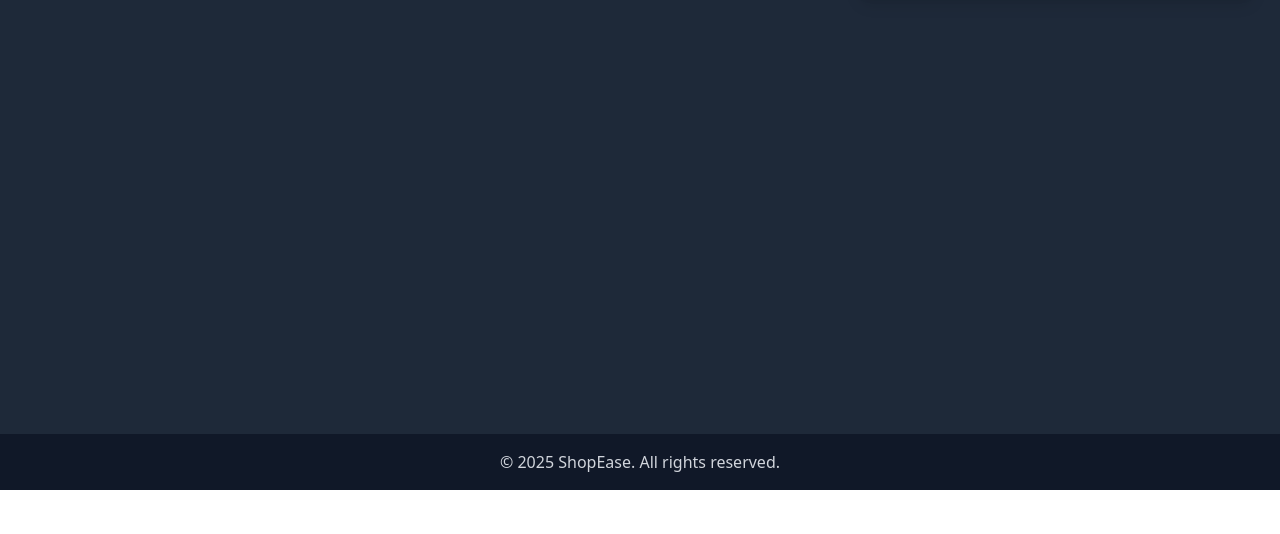
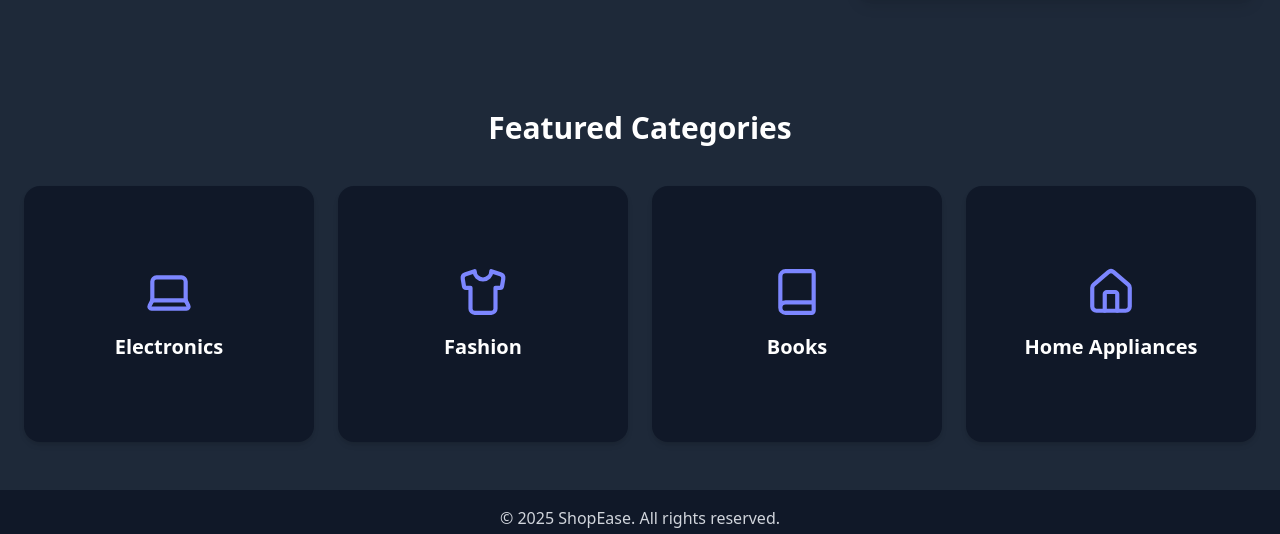
Before and after one commit to akshaypunia0/Fullstack-Shopping-cart-website, a React (Vite) app in the folder Client/: page /home in a window 1280 px wide. Shown: the part 418-952 px from the top of the page. Before the commit the page ends 908 px from the top, so only its background shows below. Built offline with nearby package versions, Linux system fonts and the light colour scheme.

Commit message:
added some more pages

```diff
--- a/Client/package.json
+++ b/Client/package.json
@@ -17,6 +17,7 @@
     "clsx": "^2.1.1",
     "framer-motion": "^12.23.12",
     "lucide-react": "^0.543.0",
+    "motion": "^12.23.12",
     "react": "^19.1.1",
     "react-dom": "^19.1.1",
     "react-router-dom": "^7.8.2",
--- /dev/null
+++ b/Client/src/pages/home/FeaturedCategories.jsx
@@ -0,0 +1,37 @@
+import { motion } from "motion/react";
+import { Laptop, Shirt, Book, Home } from "lucide-react";
+
+const categories = [
+  { id: 1, name: "Electronics", icon: <Laptop size={50} /> },
+  { id: 2, name: "Fashion", icon: <Shirt size={50} /> },
+  { id: 3, name: "Books", icon: <Book size={50} /> },
+  { id: 4, name: "Home Appliances", icon: <Home size={50} /> },
+];
+
+export default function FeaturedCategories() {
+  return (
+    <section className="py-12 bg-gray-800 text-white">
+      <div className="max-w-7xl mx-auto px-6">
+        <h2 className="text-3xl font-bold text-center mb-10">
+          Featured Categories
+        </h2>
+
+        <div className="grid grid-cols-1 sm:grid-cols-2 md:grid-cols-3 lg:grid-cols-4 gap-6 lg:h-64">
+          {categories.map((category, index) => (
+            <motion.div
+              key={category.id}
+              className="flex flex-col items-center justify-center p-8 rounded-2xl bg-gray-900 shadow-md cursor-pointer hover:bg-gray-700 transition-colors"
+              initial={{ opacity: 0, y: 50 }}
+              whileInView={{ opacity: 1, y: 0 }}
+              transition={{ delay: index * 0.2, duration: 0.6 }}
+              whileHover={{ scale: 1.05, boxShadow: "0px 8px 25px rgba(0,0,0,0.3)" }}
+            >
+              <div className="mb-4 text-indigo-400">{category.icon}</div>
+              <h3 className="text-xl font-semibold">{category.name}</h3>
+            </motion.div>
+          ))}
+        </div>
+      </div>
+    </section>
+  );
+}
--- a/Client/src/pages/home/HeroSection.jsx
+++ b/Client/src/pages/home/HeroSection.jsx
@@ -1,5 +1,5 @@
 import { Button } from "@/components/ui/button";
-import { motion } from "framer-motion";
+import { motion } from "motion/react";
 import { Navigate, useNavigate } from "react-router-dom";
 
 export default function HeroSection() {
--- a/Client/src/pages/home/Home.jsx
+++ b/Client/src/pages/home/Home.jsx
@@ -1,10 +1,12 @@
 import React from 'react'
 import HeroSection from './HeroSection'
+import FeaturedCategories from './FeaturedCategories'
 
 const Home = () => {
   return (
     <div className='w-full min-h-screen bg-gray-800 '>
       <HeroSection />
+      <FeaturedCategories />
     </div>
   )
 }
```
Also changed, not shown: 1 other file (tests, documents, lock files or other folders).
